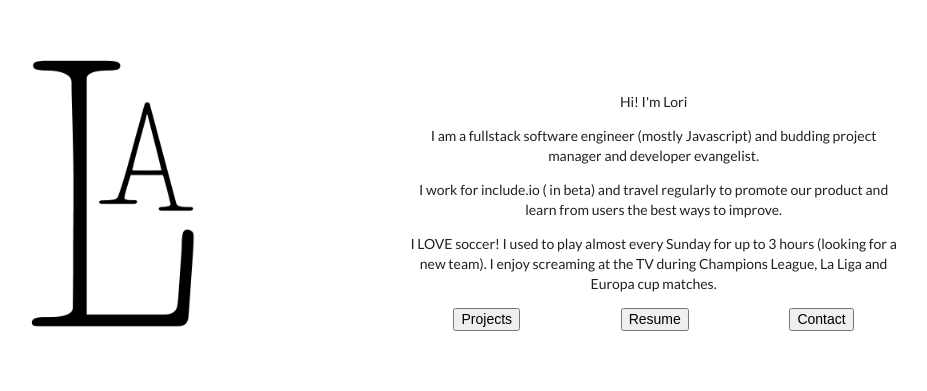
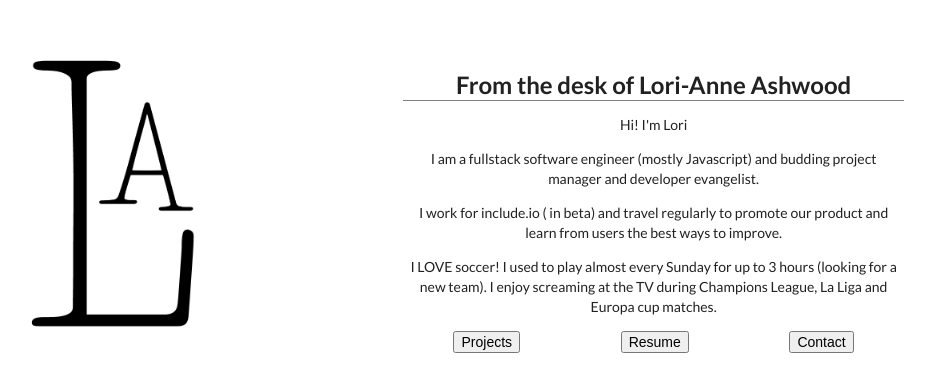
Before and after one commit to ashes74/portfolio, a React (Create React App) app: page / in a window 1280 px wide. Shown: the part 291-682 px from the top of the page, without its empty margins (276-1203 px from the left). Built offline with nearby package versions, Linux system fonts and the light colour scheme.

Commit message:
Small header addition to the homepage

```diff
--- a/src/App.js
+++ b/src/App.js
@@ -11,6 +11,7 @@ class App extends Component {
           <img src={logo_black} alt="LA logo"/>
         </div>
         <div className="content-panel">
+          <h2> From the desk of Lori-Anne Ashwood </h2>
           <p>
             Hi! I'm Lori
           </p>
--- a/src/styles/App.css
+++ b/src/styles/App.css
@@ -2,6 +2,10 @@
   text-align: center;
   display: flex;
   padding: 100px;
+}
+
+.content-panel h2 {
+  border-bottom: solid grey 1px;
 }
 
 .id-panel img {
```
